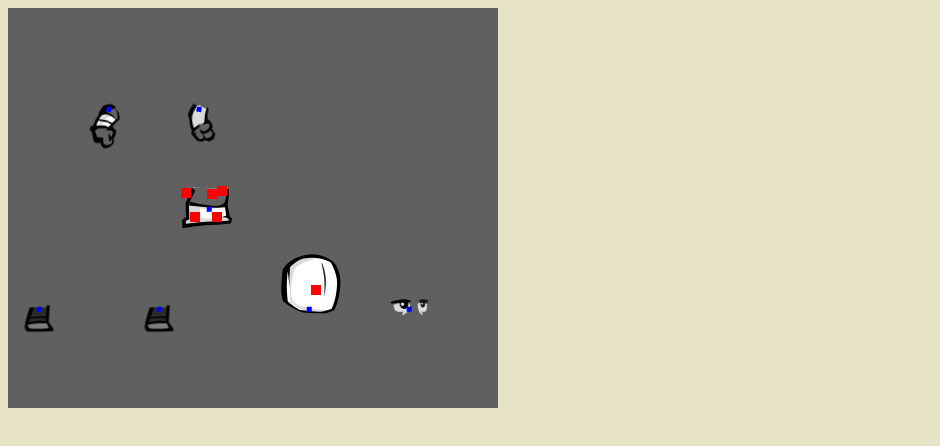
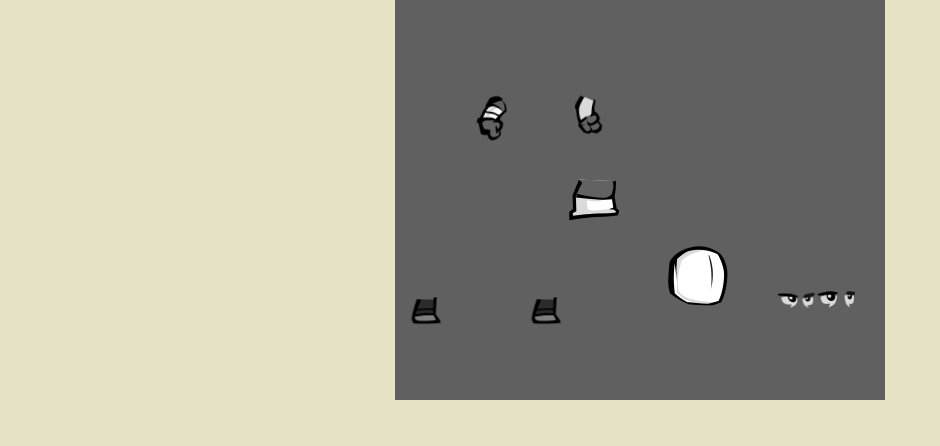
Before and after one commit to venam/monster-builder, a plain HTML site: page index.html in a window 1280 px wide. Shown: the whole page, without its empty margins (0-940 px from the left). Drawn offline with Linux system fonts and the light colour scheme; animation ran at ten frames a second.

Commit message:
updated some stuffs...

```diff
--- a/AssetsLoader.js
+++ b/AssetsLoader.js
@@ -55,8 +55,12 @@ var AssetsLoader = {
 			'location': 'assets/knight_eyes.png',
 			'width': 38,
 			'height': 18
+		},
+		'knight_eyes_angry': {
+			'location': 'assets/knight_eyes_angry.png',
+			'width': 38,
+			'height': 18
 		}
-
 	},
 
 	allSoundsAssets: {
--- a/BackArm.js
+++ b/BackArm.js
@@ -1,4 +1,4 @@
-function BackArm(game) {
+function BackArm(game, DEBUG) {
 	var sprite = game.add.sprite(0, 0,'knight_back_arm');
 	// call the constructor of the parent
 	BodyPart.call(
@@ -12,7 +12,7 @@ function BackArm(game) {
 		[ //the sticky parts
 		],
 		{x: 190, y:100}, //initial position
-		true //DEBUG
+		DEBUG //DEBUG
 	);
 	this.state = 0;
 }
--- a/Eyes.js
+++ b/Eyes.js
@@ -1,5 +1,5 @@
-function Eyes(game) {
-	var sprite = game.add.sprite(0, 0,'knight_eyes');
+function Eyes(game, eyeName, x, y, DEBUG) {
+	var sprite = game.add.sprite(0, 0, eyeName);
 
 	// call the constructor of the parent
 	BodyPart.call(
@@ -12,8 +12,8 @@ function Eyes(game) {
 			{x: 0.45, y:0.5}, //the anchor point
 			[ //the sticky parts
 			],
-			{x: 400, y:300}, //initial position
-			true //DEBUG
+			{x:x, y:y}, //initial position
+			DEBUG //DEBUG
 			);
 	this.state = 0;
 }
--- a/FrontArm.js
+++ b/FrontArm.js
@@ -1,4 +1,4 @@
-function FrontArm(game) {
+function FrontArm(game, DEBUG) {
 	var sprite = game.add.sprite(0, 0,'knight_front_arm');
 	// call the constructor of the parent
 	BodyPart.call(
@@ -12,7 +12,7 @@ function FrontArm(game) {
 		[ //the sticky parts
 		],
 		{x: 100, y:100}, //initial position
-		true //DEBUG
+		DEBUG //DEBUG
 	);
 	this.state = 0;
 }
--- a/Head.js
+++ b/Head.js
@@ -1,4 +1,4 @@
-function Head(game) {
+function Head(game, DEBUG) {
 	var sprite = game.add.sprite(0, 0,'knight_head');
 	// add(name, frames, frameRate, loop, useNumericIndex)
 	sprite.animations.add('movehead', [1,2,3], 2, true);
@@ -18,7 +18,7 @@ function Head(game) {
 				{x:35, y:36, type:'eyes'},
 			],
 			{x: 300, y:300}, //initial position
-			true //DEBUG
+			DEBUG //DEBUG
 			);
 	this.state = 0;
 }
--- a/LeftLeg.js
+++ b/LeftLeg.js
@@ -1,4 +1,4 @@
-function LeftLeg(game) {
+function LeftLeg(game, DEBUG) {
 	var sprite = game.add.sprite(0, 0,'knight_left_leg');
 
 	// call the constructor of the parent
@@ -13,7 +13,7 @@ function LeftLeg(game) {
 			[ //the sticky parts
 			],
 			{x: 150, y:300}, //initial position
-			true //DEBUG
+			DEBUG //DEBUG
 			);
 	this.state = 0;
 }
--- a/RightLeg.js
+++ b/RightLeg.js
@@ -1,4 +1,4 @@
-function RightLeg(game) {
+function RightLeg(game, DEBUG) {
 	var sprite = game.add.sprite(0, 0,'knight_right_leg');
 
 	// call the constructor of the parent
@@ -13,7 +13,7 @@ function RightLeg(game) {
 			[ //the sticky parts
 			],
 			{x: 30, y:300}, //initial position
-			true //DEBUG
+			DEBUG //DEBUG
 			);
 	this.state = 0;
 }
--- a/Torso.js
+++ b/Torso.js
@@ -1,4 +1,4 @@
-function Torso(game) {
+function Torso(game, DEBUG) {
 	var sprite = game.add.sprite(0, 0,'knight_torso');
 	// call the constructor of the parent
 	BodyPart.call(
@@ -17,7 +17,7 @@ function Torso(game) {
 			{x:13, y:30, type:'left_leg'},
 		],
 		{x: 200, y:200}, //initial position
-		true //DEBUG
+		DEBUG //DEBUG
 	);
 	this.state = 0;
 }
--- a/index.html
+++ b/index.html
@@ -2,23 +2,31 @@
 <html>
 	<head>
 		<meta charset='utf-8'/>
+		<meta name="viewport" content="width=490px"/>
 		<title>Test Phaser</title>
 		<script type='text/javascript' src="phaser.min.js"></script>
 		<style>
-body {
+html, body {
 	background-color: #e6e3c6;
+	width: 100%;
+	height: 100%;
+	margin: 0;
+	padding: 0;
+	overflow: hidden;
+	background-repeat: repeat;
 }
-#content {
-	margin: 0px;
-	text-align: center;
-}
-#gameDiv {
+#gameDiv canvas {
+	image-rendering: crisp-edges;
+	image-rendering: -moz-crisp-edges;
+	image-rendering: -webkit-optimize-contrast;
 }
 		</style>
 	</head>
 	<body>
-		<div id="content">
-			<div id='gameDiv'></div>
+		<div id="">
+			<div id="content" style="display:flex;justify-content:center;align-items:center;">
+				<div id='gameDiv'></div>
+			</div>
 		</div>
 		<script type='text/javascript' src="AssetsLoader.js"></script>
 		<script type='text/javascript' src="BodyPart.js"></script>
--- a/main.js
+++ b/main.js
@@ -20,14 +20,16 @@ var mainState = {
 
 		// set the physics system
 		game.physics.startSystem(Phaser.Physics.ARCADE);
+		var DEBUG = false;
 		this.allBodyParts = [
-			new Torso(game),
-			new Head(game),
-			new Eyes(game),
-			new RightLeg(game),
-			new LeftLeg(game),
-			new FrontArm(game),
-			new BackArm(game),
+			new Torso(game, DEBUG),
+			new Head(game, DEBUG),
+			new Eyes(game, 'knight_eyes_angry', 400, 300, DEBUG),
+			new Eyes(game, 'knight_eyes', 440, 300, DEBUG),
+			new RightLeg(game, DEBUG),
+			new LeftLeg(game, DEBUG),
+	 		new FrontArm(game, DEBUG),
+			new BackArm(game, DEBUG),
 		];
 		//this.addBodyParts(game);
 		//text = game.add.text(16, 16, 'Overlapping: false', {fill: '#FFFFFF'});
```
Also changed, not shown: assets/knight_eyes_angry.png (added), 1 other file.
